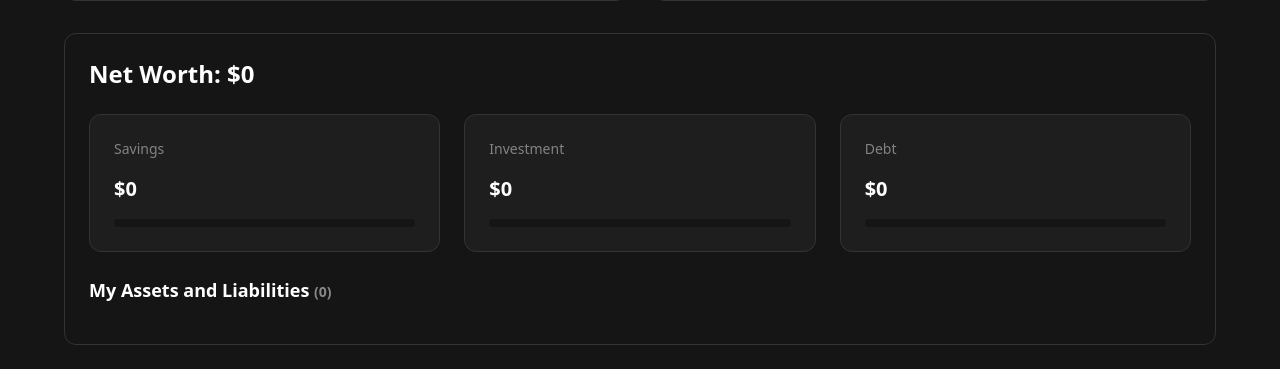
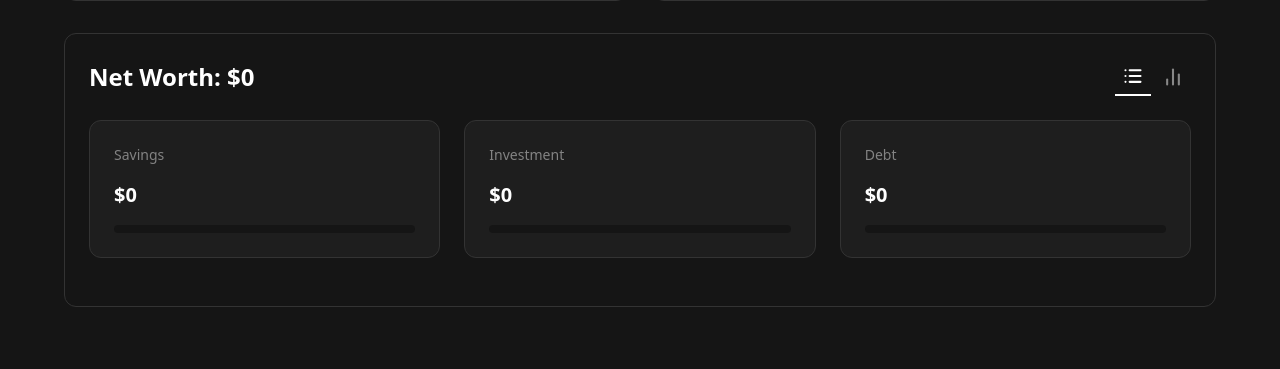
Before and after one commit to taku-muk/CITS3403-Project-Group42, a Flask app: page /visualise in a window 1280 px wide. Shown: the part 731-1100 px from the top of the page. After the commit the page ends 1038 px from the top, so only its background shows below. Run offline with Flask 3, Linux system fonts and the light colour scheme; a user stored in the database is signed in; data comes from the database, SQL or seed files in the repository; some libraries are stand-ins or nearby versions.

Commit message:
feat: updated renderLiabilities function to support toggling between graph and list views of assets and liabilities

```diff
--- a/app/static/js/assets_liabilities.js
+++ b/app/static/js/assets_liabilities.js
@@ -1,7 +1,6 @@
+import { renderProjectionView } from "/static/js/assets_liabilities_projection.js";
 
-
-
-export function renderAssetsAndLiabilities(assets) {
+export function renderAssetsAndLiabilities(assets,viewMode) {
   const container = document.getElementById('assets-liabilities');
   container.innerHTML = '';
   console.log('assets:', assets);
@@ -18,7 +17,6 @@ export function renderAssetsAndLiabilities(assets) {
     aggregated[displayKey].amount += asset.amount;
   });
 
-
   // Ensure all categories exist
   ['Savings', 'Investment', 'Debt'].forEach(type => {
     if (!aggregated[type]) {
@@ -32,12 +30,61 @@ export function renderAssetsAndLiabilities(assets) {
   const netWorth = (savings + investment) - debt;
 
   const outer = document.createElement('div');
-  outer.className = 'bg-[#151515] p-6 rounded-xl border border-[#333] space-y-6';
+  outer.className = 'relative bg-[#151515] p-6 rounded-xl border border-[#333] space-y-6';
+
+
+// 🔥 Create a flex container to hold heading and button
+  const headingWrapper = document.createElement('div');
+  headingWrapper.className = 'flex justify-between items-center mb-4';
 
   const heading = document.createElement('h2');
-  heading.className = 'text-2xl font-bold mb-4';
+  heading.className = 'text-2xl font-bold';
   heading.innerText = `Net Worth: $${netWorth}`;
-  outer.appendChild(heading);
+
+  const toggleContainer = document.createElement('div');
+  toggleContainer.className = 'flex gap-1';  // closer together
+
+  const listBtn = document.createElement('button');
+  listBtn.className = `flex items-center justify-center bg-transparent p-2 ${viewMode === 'list' ? 'border-b-2 border-white' : ''}`;
+
+
+  const listIcon = lucide.createElement(lucide.List);
+  listIcon.setAttribute('width', '20');
+  listIcon.setAttribute('height', '20');
+  listIcon.setAttribute('stroke', viewMode === 'list' ? 'white' : '#888');
+  listIcon.setAttribute('stroke-width', '2.5');
+
+  listBtn.appendChild(listIcon);
+
+  const chartBtn = document.createElement('button');
+  chartBtn.className = `flex items-center justify-center bg-transparent p-2 ${viewMode === 'projection' ? 'border-b-2 border-white' : ''}`;
+
+  const chartIcon = lucide.createElement(lucide.BarChart2);
+  chartIcon.setAttribute('width', '20');
+  chartIcon.setAttribute('height', '20');
+  chartIcon.setAttribute('stroke', viewMode === 'projection' ? 'white' : '#888');
+  chartIcon.setAttribute('stroke-width', '2.5');
+
+  chartBtn.appendChild(chartIcon);
+
+  listBtn.addEventListener('click', () => {
+    if (viewMode !== 'list') renderAssetsAndLiabilities(assets, 'list');
+  });
+
+  chartBtn.addEventListener('click', () => {
+    if (viewMode !== 'projection') renderAssetsAndLiabilities(assets, 'projection');
+  });
+
+  toggleContainer.appendChild(listBtn);
+  toggleContainer.appendChild(chartBtn);
+
+  headingWrapper.appendChild(heading);
+  headingWrapper.appendChild(toggleContainer);
+
+
+  // ✅ Now append wrapper to outer
+  outer.appendChild(headingWrapper);
+
 
   const grid = document.createElement('div');
   grid.className = 'grid grid-cols-1 md:grid-cols-2 lg:grid-cols-3 gap-6';
@@ -56,46 +103,43 @@ export function renderAssetsAndLiabilities(assets) {
 
     grid.appendChild(card);
   });
-
   outer.appendChild(grid);
 
-  // ✅ NEW: detailed list of individual assets under cards
+
+
+  // ✅ List / projection toggle area
   const listWrapper = document.createElement('div');
-  listWrapper.className = 'mt-8 space-y-4';
 
-  // title
-  const sectionTitle = document.createElement('h3');
-  sectionTitle.className = 'text-lg font-semibold text-white';
-  sectionTitle.innerHTML = `My Assets and Liabilities <span class="text-[#888] text-sm">(${assets.length})</span>`;
 
-  listWrapper.appendChild(sectionTitle);
 
-  // List container
+  outer.appendChild(listWrapper);
+
+  // 🏆 toggle logic
+  if (viewMode === 'list') {
     const ul = document.createElement('ul');
     ul.className = 'space-y-4';
 
-  // icons for each type
+
+
+
+
     const icons = {
       savings: lucide.createElement(lucide.Wallet),
       investment: lucide.createElement(lucide.TrendingUp),
       debt: lucide.createElement(lucide.Landmark)
     };
 
-
-  // for each asset (individual entries, not aggregated)
     assets.forEach(asset => {
       const li = document.createElement('li');
-    li.className = 'flex items-center justify-between p-1'; // no bg, no border
+      li.className = 'flex items-center justify-between ';
 
-    // left side: icon + name
       const left = document.createElement('div');
-    left.className = 'flex items-center gap-2'; // small gap between icon and name
+      left.className = 'flex items-center gap-2';
 
       const iconSvg = icons[asset.type.toLowerCase()] || lucide.createElement(lucide.HelpCircle);
-     iconSvg.setAttribute('stroke', 'white'); // optional: customize color
-     iconSvg.setAttribute('width', '20');     // optional: size
+      iconSvg.setAttribute('stroke', 'white');
+      iconSvg.setAttribute('width', '20');
       iconSvg.setAttribute('height', '20');
-
 
       const iconWrapper = document.createElement('div');
       iconWrapper.className = 'w-10 h-10 flex items-center justify-center rounded-lg bg-[#1e1e1e] border border-[#333]';
@@ -103,12 +147,9 @@ export function renderAssetsAndLiabilities(assets) {
 
       left.appendChild(iconWrapper);
 
-
-
       const nameText = document.createElement('div');
       nameText.className = 'text-sm text-white';
       nameText.textContent = asset.name;
-
       left.appendChild(nameText);
 
       const amount = document.createElement('div');
@@ -127,11 +168,13 @@ export function renderAssetsAndLiabilities(assets) {
       ul.appendChild(li);
     });
 
+    listWrapper.appendChild(ul);
 
 
-  listWrapper.appendChild(ul);
-outer.appendChild(listWrapper);
-container.appendChild(outer);  // ✅ this attaches everything to DOM
+  } else if (viewMode === 'projection') {
+    renderProjectionView(assets, listWrapper); // 🔥 inject chart into wrapper
+  }
 
 
+  container.appendChild(outer);
 }
--- a/app/templates/visualise.html
+++ b/app/templates/visualise.html
@@ -52,9 +52,10 @@
 
     const dashboardStats = {{ dashboard_stats | tojson }};
     const assetsData = {{ assets_data | tojson }};
+    let currentView = 'list';  // global state
 
     renderTopCards(dashboardStats);
-    renderAssetsAndLiabilities(assetsData);
+    renderAssetsAndLiabilities(assetsData,currentView);
   </script>
   <script src="https://unpkg.com/lucide@latest"></script>
   <script>
```
Lines whose indentation alone changed are shown as unchanged.
